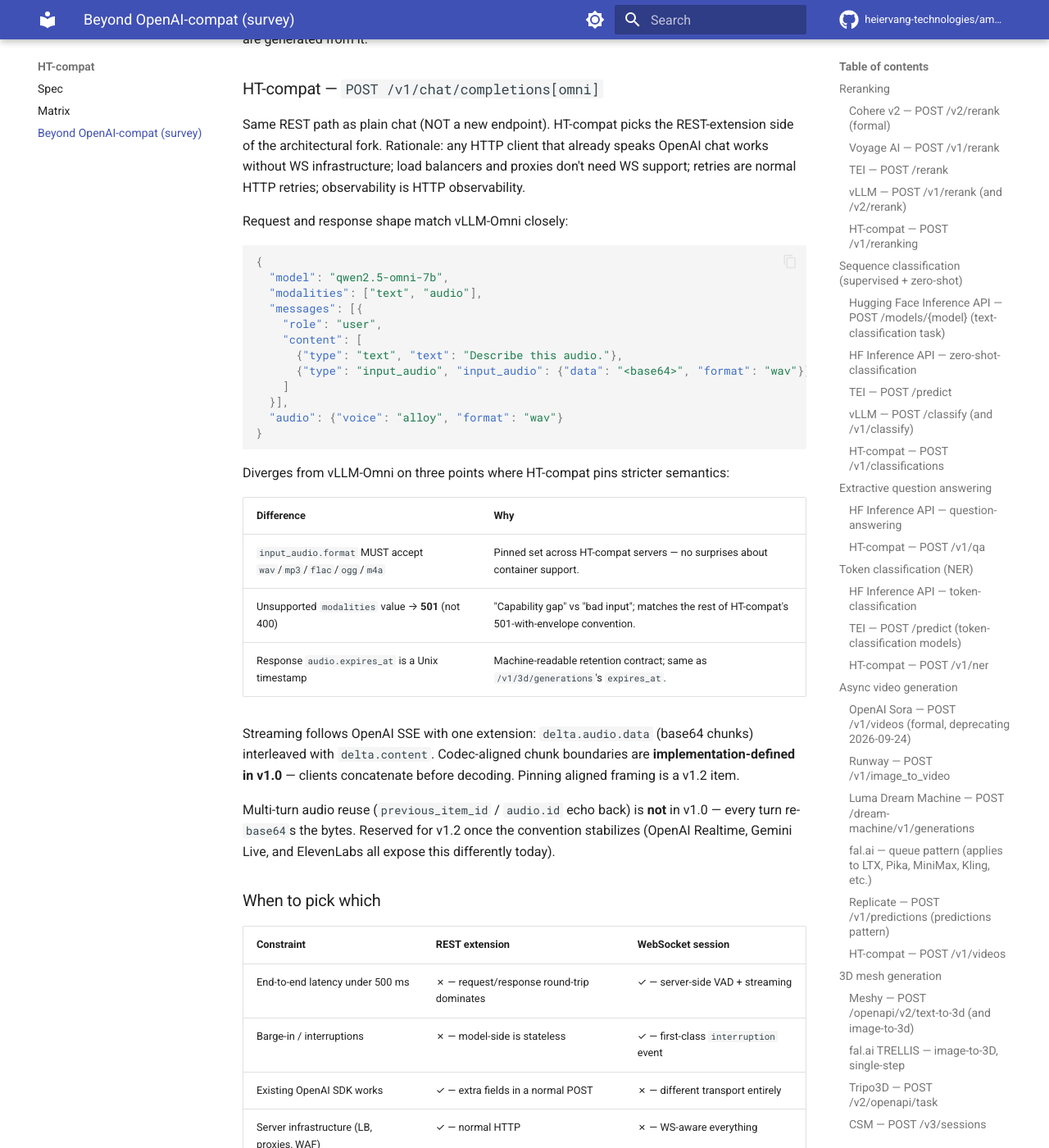
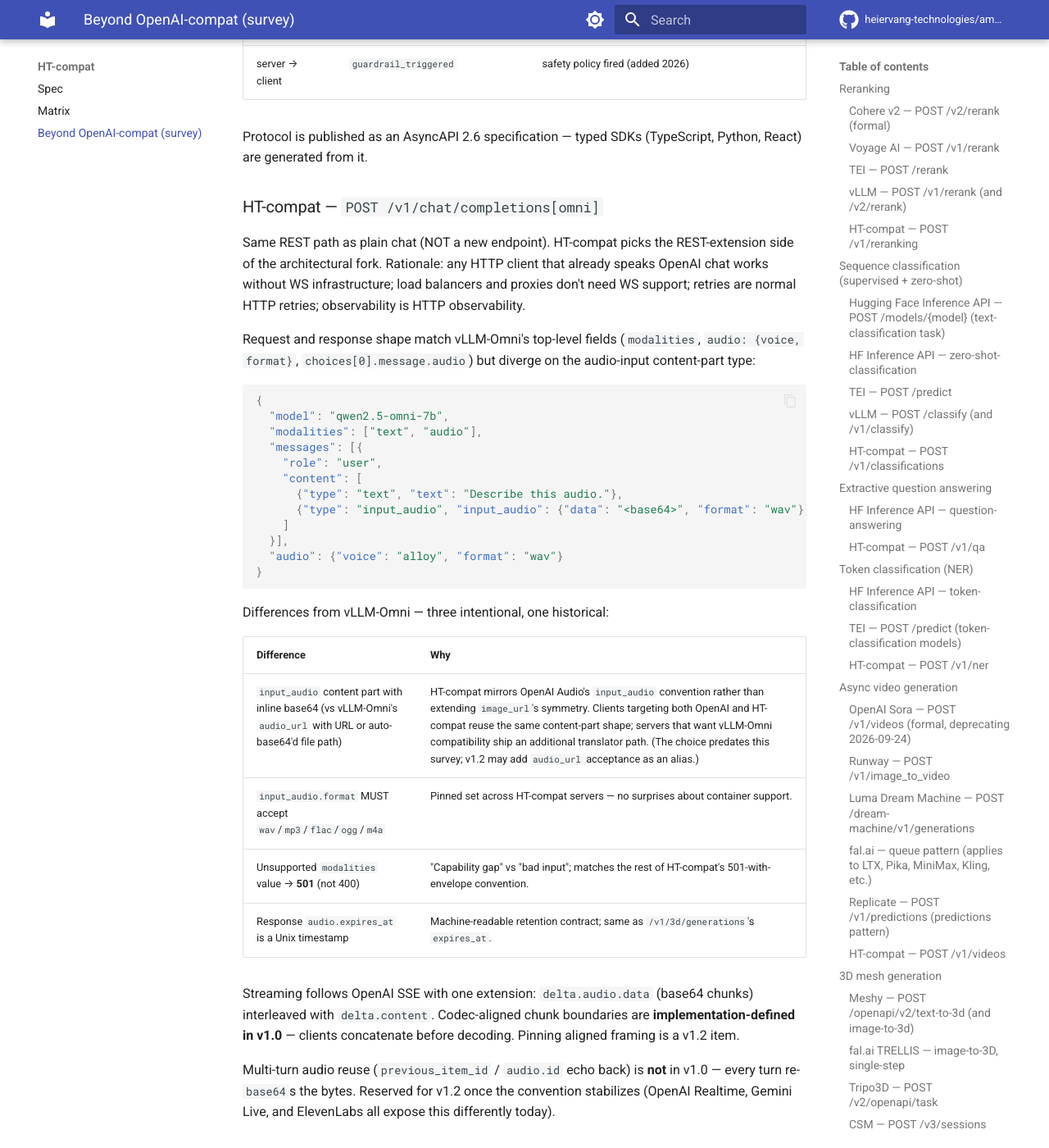
Before and after one commit to heiervang-technologies/am-i-openai-compatible, an MkDocs documentation site: the page built from docs/beyond-openai-compat.md, in a window 1280 px wide and 1400 px high, scrolled down 20805 px. Shown: the whole window at 82% size. Built offline with MkDocs 1.6.1 and Material for MkDocs 9.7.7, drawn with Linux system fonts in a browser that asks for light colours; comment, search, counter and statistics services are not loaded; some of the changed text lies outside the part shown.

Commit message:
docs: correct vLLM-Omni audio content-part shape
The omni section claimed vLLM-Omni accepts the OpenAI-style
{"type":"input_audio","input_audio":{"data":"<base64>"}} content
part. It doesn't — vLLM-Omni uses audio_url (mirroring image_url /
video_url for cross-modality symmetry). The url field accepts either
an http(s):// URL or a local file path that the client SDK
auto-encodes to a data: URI.

Updated:
- vLLM-Omni section now shows the actual audio_url shape with a
  note that input_audio is a different convention (HT-compat's).
- HT-compat section's diff table now calls out the content-part
  name divergence as an intentional choice (matching OpenAI Audio's
  input_audio rather than vLLM-Omni's audio_url symmetry), with a
  v1.2 note that audio_url may land as an alias.
- "shape matches vLLM-Omni closely" loosened to "matches top-level
  fields" since the content-part name diverges.

Caught during a post-write sanity-check fetch against the live
vLLM-Omni Qwen2.5-Omni docs.

````diff
--- a/docs/beyond-openai-compat.md
+++ b/docs/beyond-openai-compat.md
@@ -869,12 +869,21 @@
       "role": "user",
       "content": [
         {"type": "text", "text": "Describe this audio."},
-        {"type": "input_audio", "input_audio": {"data": "<base64 wav>", "format": "wav"}}
+        {"type": "audio_url", "audio_url": {"url": "https://example.com/clip.mp3"}}
       ]
     }
   ]
 }
 ```
+
+vLLM-Omni's `audio_url` mirrors the OpenAI `image_url` convention
+for symmetry across modalities (`image_url`, `video_url`,
+`audio_url`, `text`). The `url` field accepts either an
+`http(s)://` URL the server fetches, or a local file path that
+the client SDK auto-encodes to a `data:` URI before sending.
+**Not** the OpenAI Audio API's `input_audio` content type with
+inline base64 — that's a different convention. (HT-compat picks
+`input_audio` instead; see below.)
 
 `modalities` ∈ `{["text"], ["audio"], ["text","audio"]}` (text-only
 skips the audio-generation stages for lower latency). Available
@@ -1035,7 +1044,9 @@
 infrastructure; load balancers and proxies don't need WS support;
 retries are normal HTTP retries; observability is HTTP observability.
 
-Request and response shape match vLLM-Omni closely:
+Request and response shape match vLLM-Omni's top-level fields
+(`modalities`, `audio: {voice, format}`, `choices[0].message.audio`)
+but diverge on the audio-input content-part type:
 
 ```json
 {
@@ -1052,11 +1063,11 @@
 }
 ```
 
-Diverges from vLLM-Omni on three points where HT-compat pins
-stricter semantics:
+Differences from vLLM-Omni — three intentional, one historical:
 
 | Difference | Why |
 |---|---|
+| `input_audio` content part with inline base64 (vs vLLM-Omni's `audio_url` with URL or auto-base64'd file path) | HT-compat mirrors OpenAI Audio's `input_audio` convention rather than extending `image_url`'s symmetry. Clients targeting both OpenAI and HT-compat reuse the same content-part shape; servers that want vLLM-Omni compatibility ship an additional translator path. (The choice predates this survey; v1.2 may add `audio_url` acceptance as an alias.) |
 | `input_audio.format` MUST accept `wav`/`mp3`/`flac`/`ogg`/`m4a` | Pinned set across HT-compat servers — no surprises about container support. |
 | Unsupported `modalities` value → **501** (not 400) | "Capability gap" vs "bad input"; matches the rest of HT-compat's 501-with-envelope convention. |
 | Response `audio.expires_at` is a Unix timestamp | Machine-readable retention contract; same as `/v1/3d/generations`'s `expires_at`. |
````
